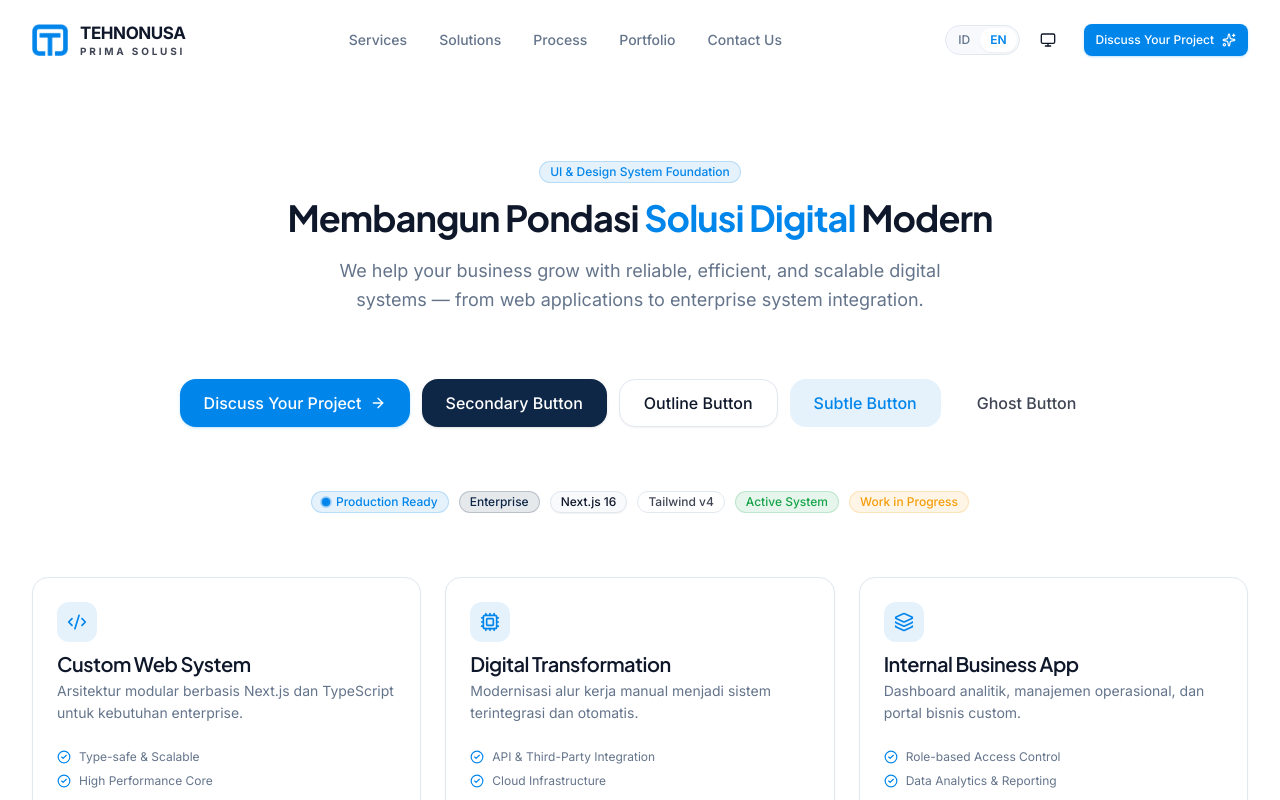
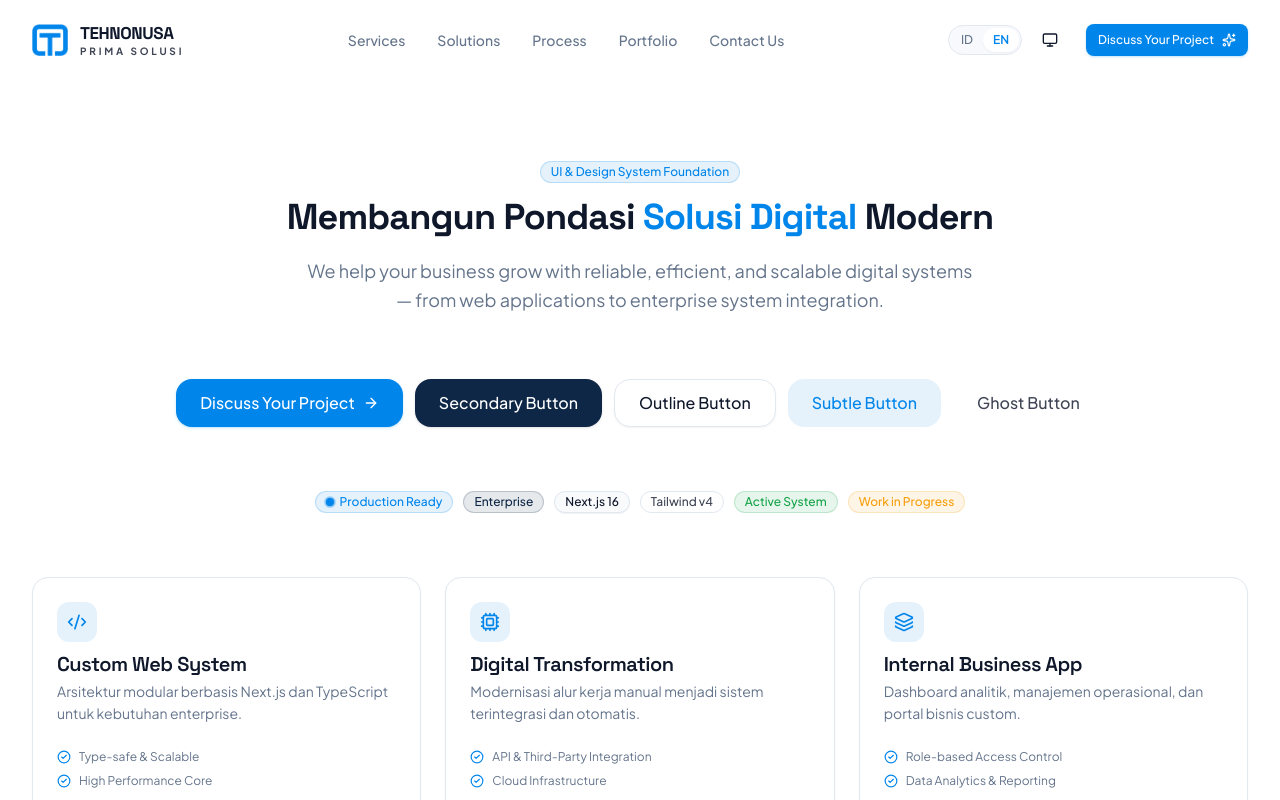
Before and after one commit to TehnonusaPS/tehnonusa-prima-solusi, a Next.js app: page /en in a window 1280 px wide. Shown: the top 800 px of the page. Built offline with nearby package versions, Linux system fonts and the light colour scheme.

Commit message:
feat: upgrade to modern startup typography (Space Grotesk + Plus Jakarta Sans + JetBrains Mono)

```diff
--- a/src/app/[locale]/layout.tsx
+++ b/src/app/[locale]/layout.tsx
@@ -1,5 +1,5 @@
 import type { Metadata } from "next";
-import { Inter, Plus_Jakarta_Sans, Geist_Mono } from "next/font/google";
+import { Space_Grotesk, Plus_Jakarta_Sans, JetBrains_Mono } from "next/font/google";
 import { NextIntlClientProvider } from "next-intl";
 import { getMessages, getTranslations, setRequestLocale } from "next-intl/server";
 import { ThemeProvider } from "@/components/providers/theme-provider";
@@ -9,22 +9,25 @@ import { routing } from "@/i18n/routing";
 import { notFound } from "next/navigation";
 import { hasLocale } from "next-intl";
 
-const inter = Inter({
-  variable: "--font-inter",
+// Ultra-modern tech startup display font (punchy, futuristic, non-generic)
+const spaceGrotesk = Space_Grotesk({
+  variable: "--font-heading",
+  subsets: ["latin"],
+  display: "swap",
+  weight: ["500", "600", "700"],
+});
+
+// Sleek, highly legible contemporary body font (replaces generic Inter)
+const plusJakartaSans = Plus_Jakarta_Sans({
+  variable: "--font-sans",
   subsets: ["latin"],
   display: "swap",
   weight: ["400", "500", "600", "700"],
 });
 
-const plusJakartaSans = Plus_Jakarta_Sans({
-  variable: "--font-heading",
-  subsets: ["latin"],
-  display: "swap",
-  weight: ["500", "600", "700", "800"],
-});
-
-const geistMono = Geist_Mono({
-  variable: "--font-geist-mono",
+// Iconic developer & engineering tech spec font
+const jetbrainsMono = JetBrains_Mono({
+  variable: "--font-mono",
   subsets: ["latin"],
   display: "swap",
 });
@@ -78,7 +81,7 @@ export default async function LocaleLayout({ children, params }: Props) {
   return (
     <html
       lang={locale}
-      className={`${inter.variable} ${plusJakartaSans.variable} ${geistMono.variable}`}
+      className={`${spaceGrotesk.variable} ${plusJakartaSans.variable} ${jetbrainsMono.variable}`}
       suppressHydrationWarning
     >
       <body className="min-h-dvh flex flex-col antialiased bg-background text-foreground">
--- a/src/app/globals.css
+++ b/src/app/globals.css
@@ -136,9 +136,9 @@
   --color-danger: var(--danger);
   --color-danger-foreground: var(--danger-foreground);
 
-  --font-sans: var(--font-inter), system-ui, -apple-system, sans-serif;
-  --font-heading: var(--font-heading), var(--font-inter), system-ui, sans-serif;
-  --font-mono: var(--font-geist-mono), monospace;
+  --font-sans: var(--font-sans), system-ui, -apple-system, sans-serif;
+  --font-heading: var(--font-heading), system-ui, -apple-system, sans-serif;
+  --font-mono: var(--font-mono), monospace;
 
   --radius-sm: var(--radius);
   --radius-md: var(--radius-md);
--- a/src/components/ui/logo.tsx
+++ b/src/components/ui/logo.tsx
@@ -14,8 +14,8 @@ const sizeConfig = {
     iconWidth: 30,
     iconHeight: 27,
     wrapper: "w-[30px] h-[27px]",
-    primaryText: "text-[15px] font-black tracking-tight",
-    subText: "text-[8.5px] font-bold tracking-[0.26em]",
+    primaryText: "font-heading text-[15px] font-black tracking-tight",
+    subText: "font-sans text-[8.5px] font-bold tracking-[0.26em]",
     gap: "gap-2.5",
     spacing: "mt-0.5",
   },
@@ -23,8 +23,8 @@ const sizeConfig = {
     iconWidth: 36,
     iconHeight: 33,
     wrapper: "w-[34px] h-[31px] sm:w-[36px] sm:h-[33px]",
-    primaryText: "text-[16px] sm:text-[17px] font-black tracking-tight leading-none",
-    subText: "text-[9.5px] sm:text-[10px] font-bold tracking-[0.28em] leading-none",
+    primaryText: "font-heading text-[16px] sm:text-[17px] font-black tracking-tight leading-none",
+    subText: "font-sans text-[9.5px] sm:text-[10px] font-bold tracking-[0.28em] leading-none",
     gap: "gap-2.5 sm:gap-3",
     spacing: "mt-1",
   },
@@ -32,8 +32,8 @@ const sizeConfig = {
     iconWidth: 46,
     iconHeight: 42,
     wrapper: "w-[44px] h-[40px] sm:w-[48px] sm:h-[44px]",
-    primaryText: "text-[20px] sm:text-[22px] font-black tracking-tight leading-none",
-    subText: "text-[11px] sm:text-[12px] font-bold tracking-[0.28em] leading-none",
+    primaryText: "font-heading text-[20px] sm:text-[22px] font-black tracking-tight leading-none",
+    subText: "font-sans text-[11px] sm:text-[12px] font-bold tracking-[0.28em] leading-none",
     gap: "gap-3 sm:gap-3.5",
     spacing: "mt-1.5",
   },
```
Also changed, not shown: 1 other file (tests, documents, lock files or other folders).
